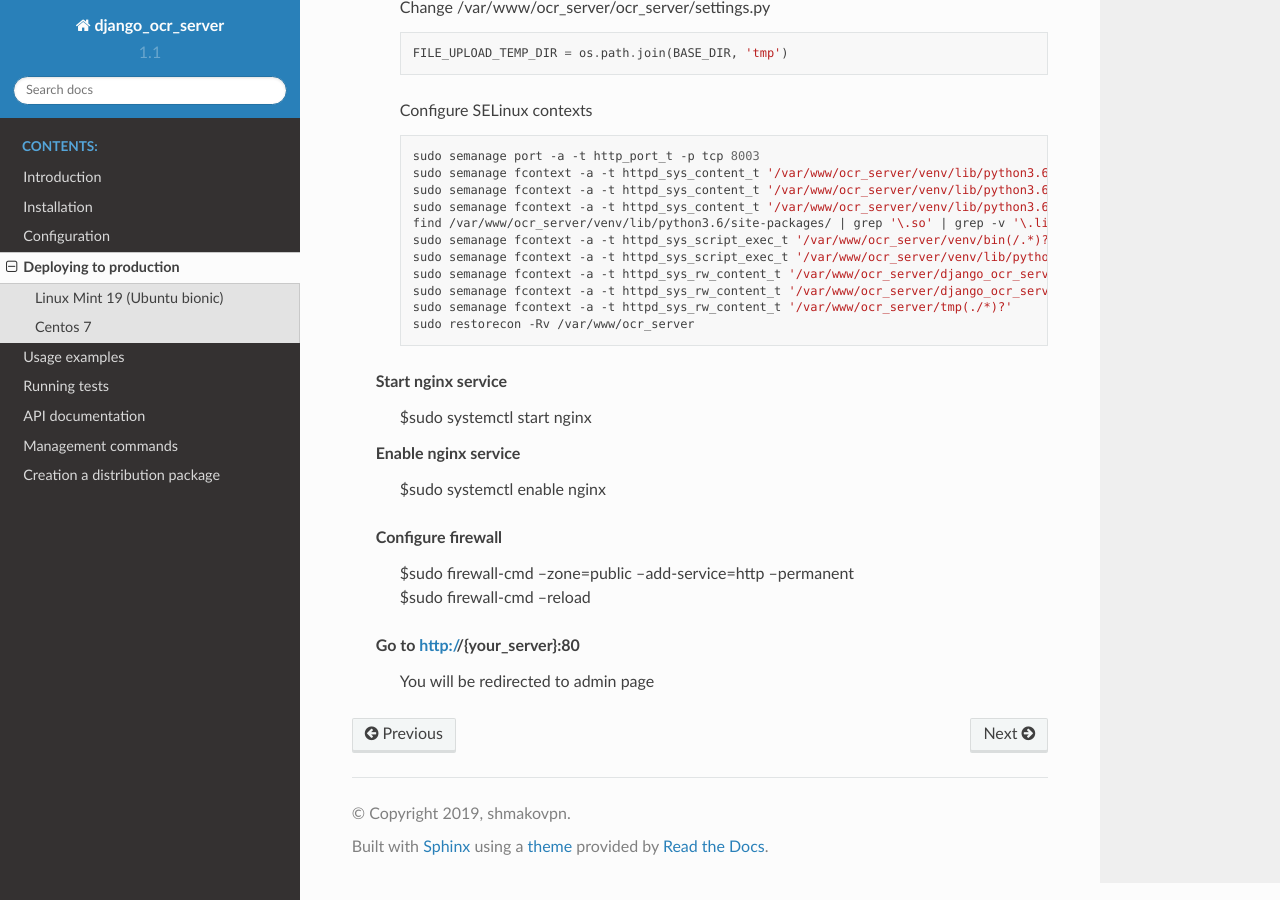
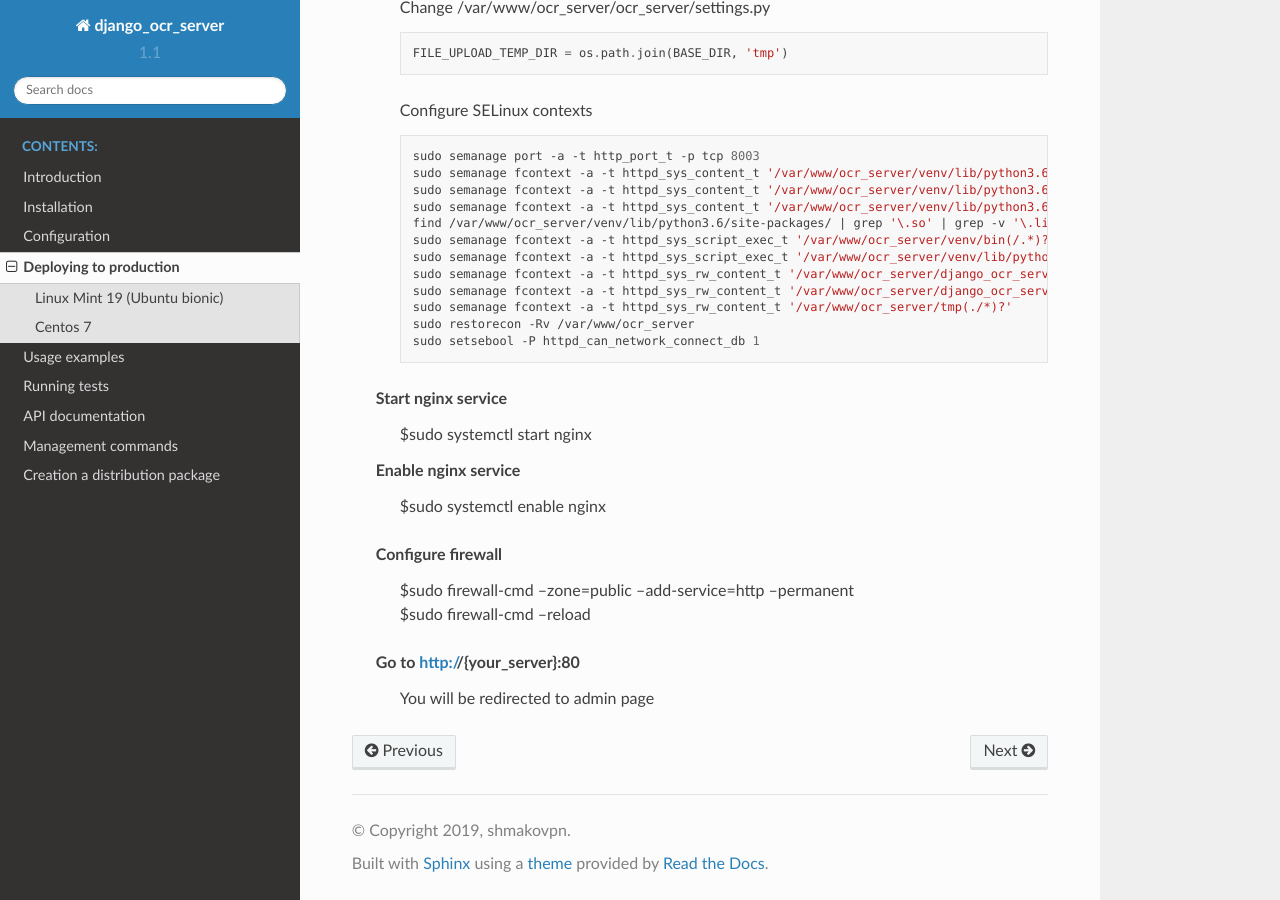
Before and after one commit to shmakovpn/django_ocr_server, a Sphinx documentation site: the page built from doc/source/deploy.rst, in a window 1280 px wide and 900 px high, scrolled down 3978 px. Built offline with Sphinx 7.4.7 and the Read the Docs theme 2.0.0, drawn with Linux system fonts in a browser that asks for light colours.

Commit message:
Update deploy.rst
solved the issue with database connection when SELinux is in enforcement mode

```diff
--- a/doc/source/deploy.rst
+++ b/doc/source/deploy.rst
@@ -223,6 +223,7 @@ Centos 7
    sudo semanage fcontext -a -t httpd_sys_rw_content_t '/var/www/ocr_server/django_ocr_server/pdf(/.*)?'
    sudo semanage fcontext -a -t httpd_sys_rw_content_t '/var/www/ocr_server/tmp(./*)?'
    sudo restorecon -Rv /var/www/ocr_server
+   sudo setsebool -P httpd_can_network_connect_db 1
 
  Start nginx service
   $sudo systemctl start nginx
```
